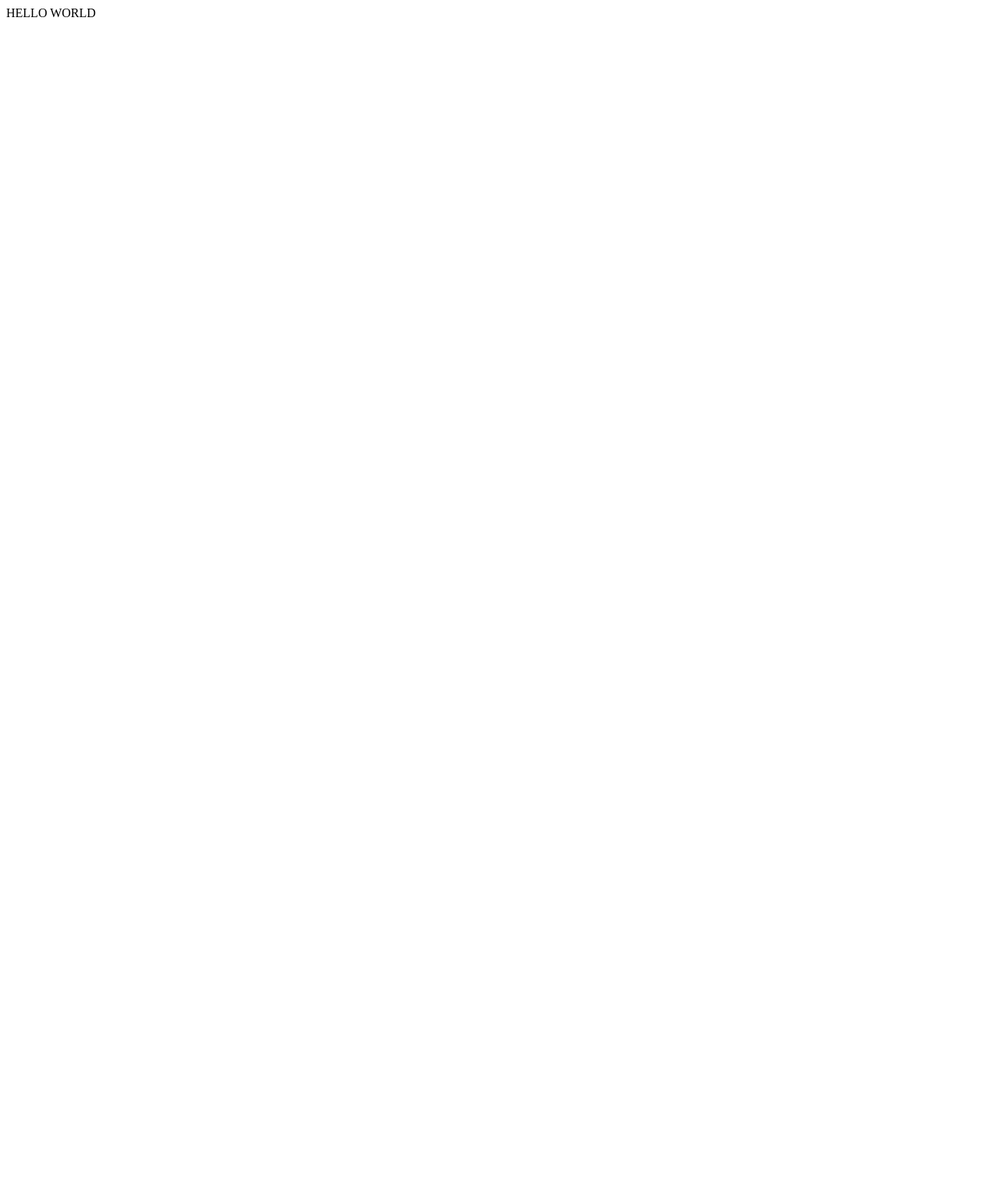
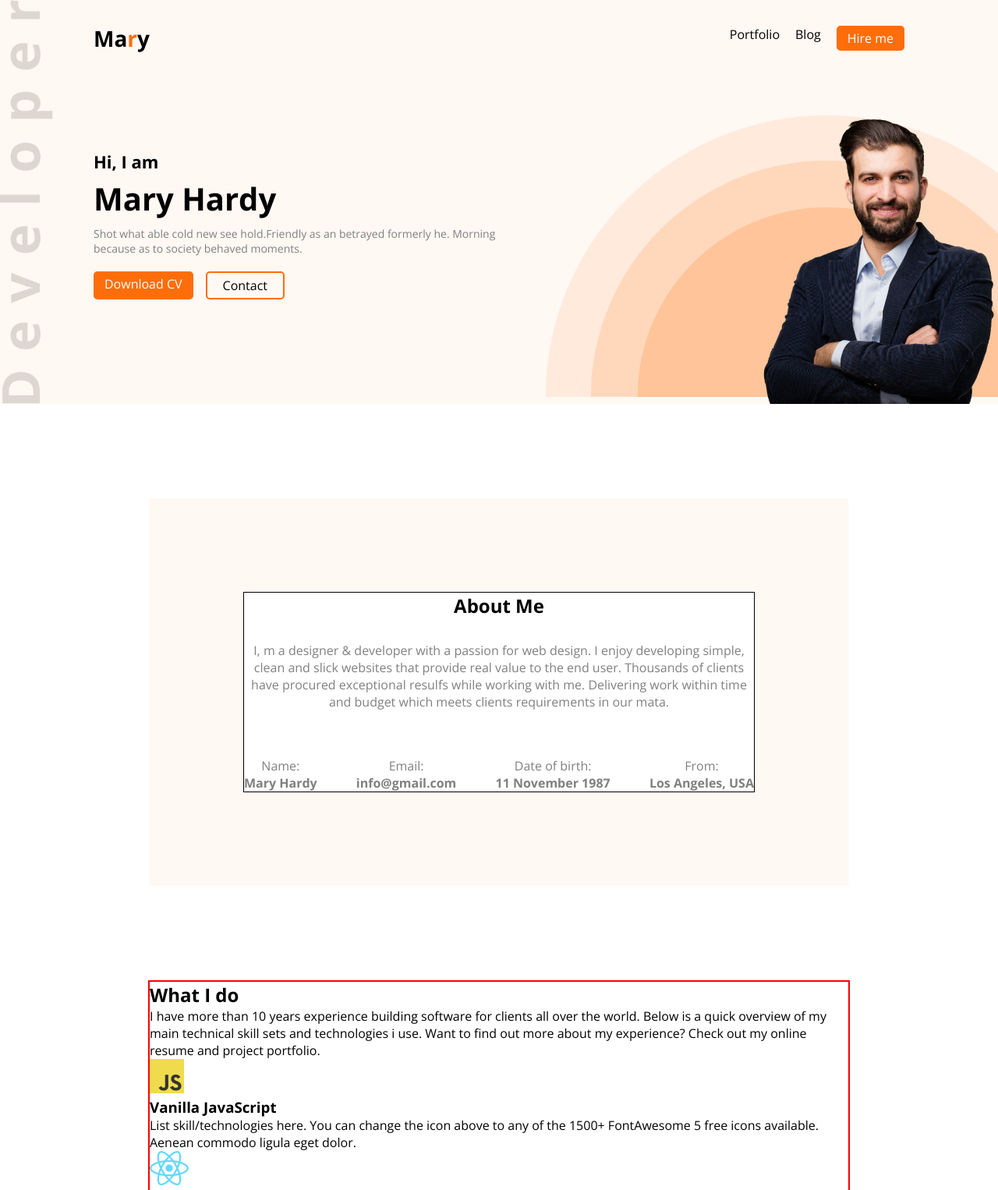
Before and after one commit to Mominulislam1234423/Second-Portfolio, a plain HTML site: page index.html in a window 1280 px wide. Shown: the top 1526 px of the page at 78% size. Before the commit the page ends 800 px from the top, so only its background shows below. Drawn offline with nearby package versions, Linux system fonts and the light colour scheme; files that its build step writes are made by us from their sources; a web font is replaced by a local one.

Commit message:
add about-me, skilss

```diff
--- a/index.html
+++ b/index.html
@@ -1,16 +1,109 @@
 <!DOCTYPE html>
 <html lang="en">
+
 <head>
     <meta charset="UTF-8">
     <meta name="viewport" content="width=device-width, initial-scale=1.0">
     <title>portfolio</title>
-    <link rel="stylesheet" href="style.css">
+    <link rel="stylesheet" href="style/style.css">
 </head>
+
 <body>
-    <header></header>
+    <header>
+        <section class="main">
+            <nav>
+                <div class="name">Ma<span style="color: #FD6E0A;">r</span>y</div>
+                <div class="list-ital">
+                    <ul>
+                        <li>Portfolio</li>
+                        <li>Blog</li>
+                        <li class="btn">Hire me</li>
+                    </ul>
+                </div>
+            </nav>
+            <section id="hero">
+                <div class="hero-contant">
+                    <h3>Hi, I am</h3>
+                    <h1>Mary Hardy</h1>
+                    <p>Shot what able cold new see hold.Friendly as an betrayed formerly he. Morning because as to
+                        society
+                        behaved moments.</p>
+                    <div class="button">
+                        <div class="btn">Download CV</div>
+                        <span>Contact</span>
+                    </div>
+                </div>
+                <div class="hero-img">
+                </div>
+            </section>
+        </section>
+    </header>
     <main>
-        HELLO WORLD
+        <section class="about">
+            <div class="about-contant">
+                <h1>
+                    About Me
+                </h1>
+                <p>I, m a designer & developer with a passion for web design. I enjoy developing simple, clean and slick
+                    websites that provide real value to the end user. Thousands of clients have procured exceptional
+                    resulfs
+                    while working with me. Delivering work within time and budget which meets clients requirements in
+                    our
+                    mata.</p>
+                <div class="info">
+                    <div class="first-info">
+                        <p>Name:</p>
+                        <h4>Mary Hardy </h4>
+                    </div>
+                    <div class="Sceond-info">
+                        <p>Email:</p>
+                        <h4>info@gmail.com</h4>
+                    </div>
+                    <div class="third-info">
+                        <p>Date of birth:</p>
+                        <h4>11 November 1987</h4>
+                    </div>
+                    <div class="forth-info">
+                        <p>From:</p>
+                        <h4>Los Angeles, USA</h4>
+                    </div>
+                </div>
+            </div>
+        </section>
+        <section class="skils">
+            <h2>What I do</h2>
+            <p>I have more than 10 years experience building software for clients all over the world. Below is a quick
+                overview of my main technical skill sets and technologies i use. Want to find out more about my
+                experience? Check out my online resume and project portfolio.</p>
+            <div class="itmes">
+                <div class="itam1">
+                    <img src="../images/icons/js.png" alt="">
+                    <h3>Vanilla JavaScript</h3>
+                    <p>List skill/technologies here. You can change the icon above to any of the 1500+ FontAwesome 5
+                        free icons available. Aenean commodo ligula eget dolor.</p>
+                </div>
+                <div class="itam2">
+                    <img src="../images/icons/react.png" alt="">
+                    <h3>React</h3>
+                    <p>List skill/technologies here. You can change the icon above to any of the 1500+ FontAwesome 5
+                        free icons available. Aenean commodo ligula eget dolor.</p>
+                </div>
+                <div class="itam3">
+                    <img src="../images/icons/nodejs.png" alt="">
+                    <h3>Node.js</h3>
+                    <p>List skill/technologies here. You can change the icon above to any of the 1500+ FontAwesome 5
+                        free icons available. Aenean commodo ligula eget dolor.</p>
+                </div>
+                <div class="itam4">
+                    <img src="../images/icons/mongo.png" alt="">
+                    <h3>MongoDB</h3>
+                    <p>List skill/technologies here. You can change the icon above to any of the 1500+ FontAwesome 5
+                        free icons available. Aenean commodo ligula eget dolor.</p>
+                </div>
+            </div>
+        </section>
     </main>
     <footer></footer>
 </body>
+
 </html>
--- a/style/style.css
+++ b/style/style.css
@@ -0,0 +1,142 @@
+@import url('https://fonts.googleapis.com/css2?family=Asimovian&family=Bebas+Neue&family=Open+Sans:ital,wght@0,300..800;1,300..800&family=Red+Hat+Display:ital,wght@0,300..900;1,300..900&family=Work+Sans:ital,wght@0,100..900;1,100..900&display=swap');
+
+* {
+    margin: 0;
+    padding: 0;
+}
+
+body {
+    font-family: "Open Sans", sans-serif;
+}
+
+header {
+    background-color: #FFF8F3;
+}
+
+.main {
+    padding-top: 30px;
+    background-image:  url("../images/developer.png");
+    background-size: contain;
+    background-repeat: no-repeat;
+}
+
+nav {
+    display: flex;
+    justify-content: space-between;
+    align-items: center;
+    margin-left: 120px;
+    margin-right: 120px;
+}
+
+.name {
+    font-size: 28px;
+    font-weight: bolder;
+}
+
+nav .list-ital ul {
+    display: flex;
+    list-style: none;
+    gap: 20px;
+}
+
+.btn {
+    background-color: #FD6E0A;
+    padding: 5px 14px;
+    color: white;
+    border-radius: 5px;
+    cursor: pointer;
+}
+
+#hero {
+    display: flex;
+    margin-top: 20px;
+    margin-left: 120px;
+}
+
+.hero-contant {
+    height: 400px;
+    width: 50%;
+}
+
+.hero-img {
+    height: 380px;
+    background-repeat: no-repeat;
+    background-size: contain;
+    background-image: url("../images/hardy.png") , url("../images/header_bg.png ");
+    background-position: right;
+    background-repeat: no-repeat;
+    background-size: contain;
+    background-color: #FFF8F3;
+    margin-top: 50px;
+    width: 50%;
+}
+
+.hero-contant {
+    display: flex;
+    justify-content: center;
+    align-items: start;
+    flex-direction: column;
+}
+
+.hero-contant h3 {
+    font-size: 22px;
+    margin-bottom: 5px;
+}
+
+.hero-contant h1 {
+    font-size: 40px;
+    font-weight: bolder;
+    margin-bottom: 8px;
+}
+
+.hero-contant p {
+    font-size: 14px;
+    margin-right: 30px;
+    color: gray;
+}
+
+.button {
+    display: flex;
+    margin-top: 20px;
+    gap: 16px;
+}
+
+.button span {
+    border: 2px solid #FD6E0A;
+    padding: 5px 20px;
+    border-radius: 5px;
+    cursor: pointer;
+}
+
+.about{
+    width: 70%;
+    margin: 0 auto;
+    margin-top: 120px;
+    background-color: #FFF8F3;
+    border: 1px solid white;
+}
+
+.about-contant{
+    border: 1px solid black;
+    margin: 120px;
+    background-color: white;
+    text-align: center;
+}
+
+.about-contant p{
+    margin-top: 30px;
+    color: gray;
+}
+.info{
+    color: gray;
+    display: flex;
+    justify-content: space-between;
+    margin-top: 30px;
+}
+
+.skils{
+    border: 2px solid red;
+    width: 70%;
+    margin: 0 auto;
+    margin-top: 120px;
+}
```
Also changed, not shown: images/developer.png (added), images/hardy.png (added), images/header_bg.png (added), images/icons/facebook.png (added), images/icons/insta.png (added), images/icons/js.png (added), images/icons/mongo.png (added), images/icons/nodejs.png (added), images/icons/react.png (added), images/icons/twitter.png (added).
